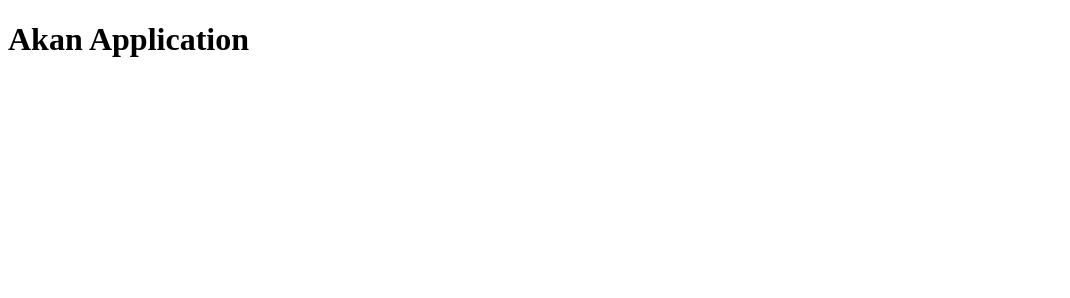
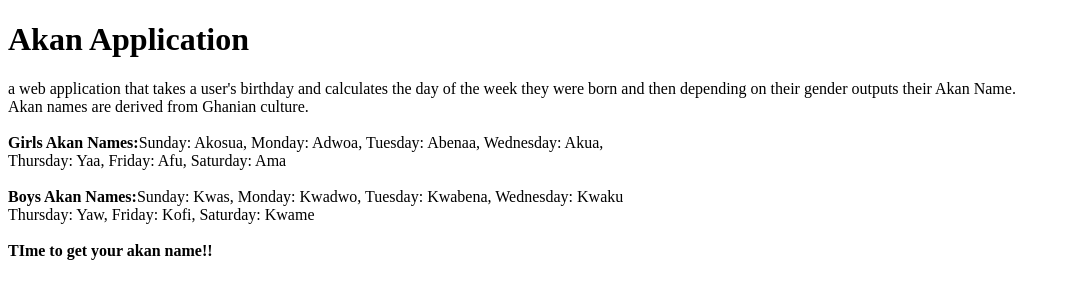
Before and after one commit to CharityMutonii/Akan_project, a plain HTML site: page index.html in a window 1280 px wide. Shown: the whole page, without its empty margins (0-1070 px from the left). Drawn offline with Linux system fonts and the light colour scheme.

Commit message:
added a description of my application

```diff
--- a/index.html
+++ b/index.html
@@ -1,15 +1,29 @@
 <!DOCTYPE html>
 <html lang="en">
+
 <head>
     <meta charset="UTF-8">
     <meta name="viewport" content="width=device-width, initial-scale=1.0">
     <title>Akan Application</title>
 </head>
+
 <body>
     <div class="container">
         <h1>Akan Application</h1>
+        <p>a web application that takes a user's birthday and calculates the day
+            of the week they were born and then depending on their gender outputs
+            their Akan Name.<br>
 
+            Akan names are derived from Ghanian culture.<br><br>
+
+            <strong>Girls Akan Names:</strong>Sunday: Akosua, Monday: Adwoa, Tuesday: Abenaa, Wednesday: Akua, <br>
+            Thursday: Yaa, Friday: Afu, Saturday: Ama <br><br>
+            <strong>Boys Akan Names:</strong>Sunday: Kwas, Monday: Kwadwo, Tuesday: Kwabena, Wednesday: Kwaku <br>
+            Thursday: Yaw, Friday: Kofi, Saturday: Kwame <br><br>
+            <strong>TIme to get your akan name!!</strong>
+        </p>
     </div>
 
 </body>
+
 </html>
```
